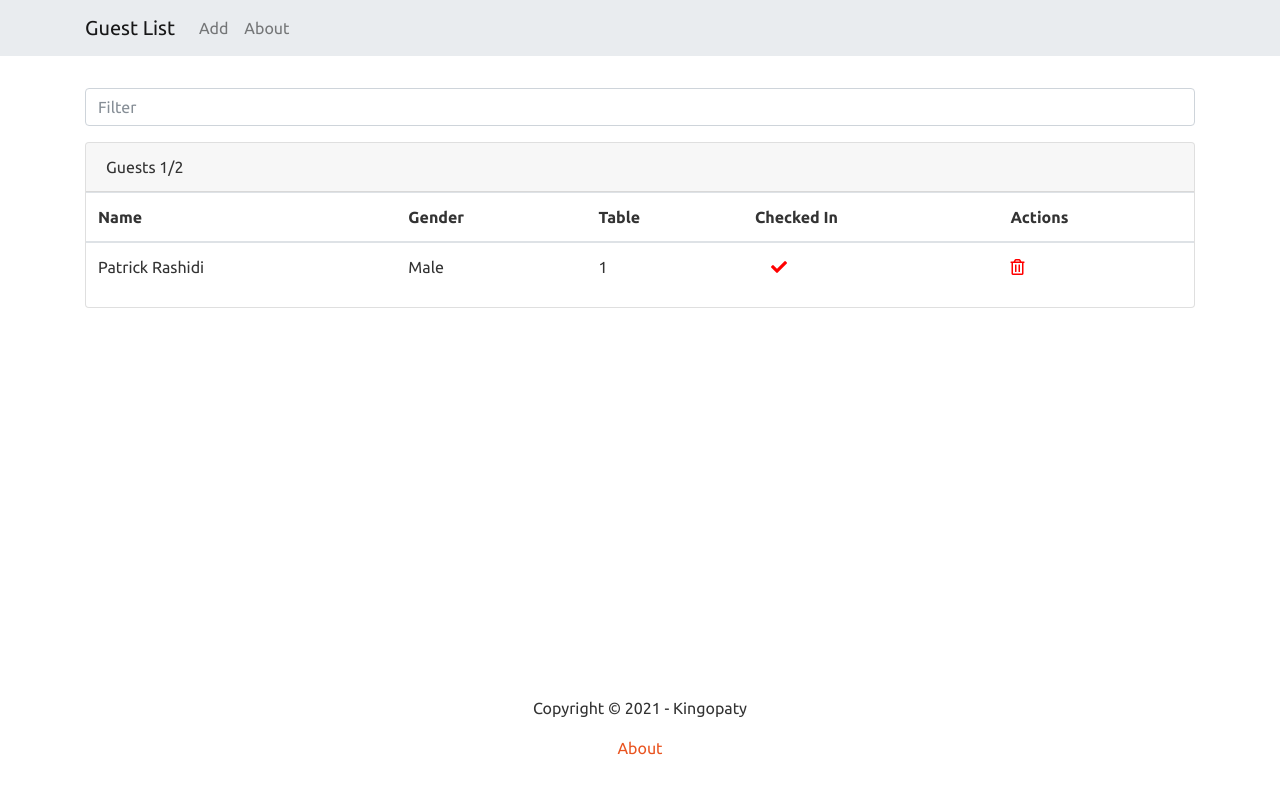
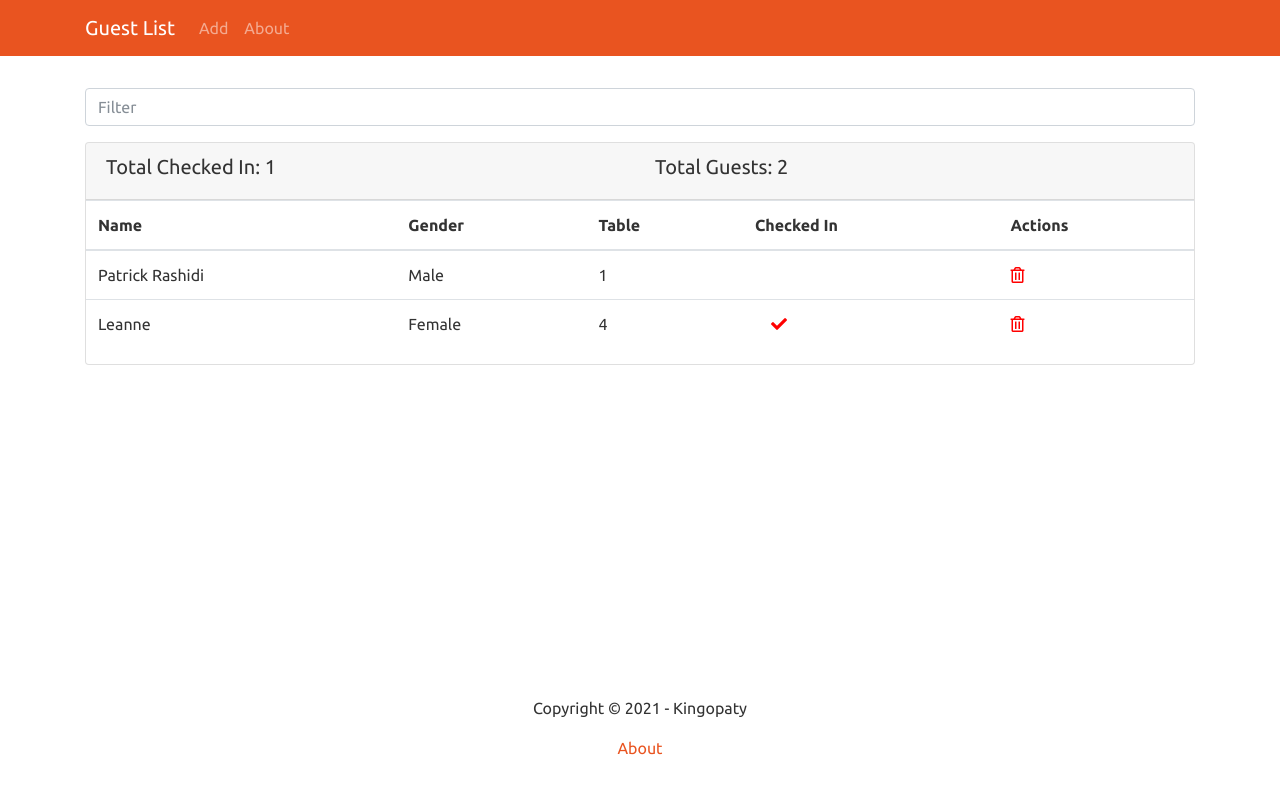
Before and after one commit to prashidi/guests-list, a React (Create React App) app: page / in a window 1280 px wide. Shown: the top 794 px of the page. Built offline with nearby package versions, Linux system fonts and the light colour scheme; data requests are answered from the project's data file.

Commit message:
Finishing touch

```diff
--- a/db.json
+++ b/db.json
@@ -4,8 +4,15 @@
       "name": "Patrick Rashidi",
       "gender": "Male",
       "table": "1",
-      "id": 1,
-      "attended": true
+      "attended": false,
+      "id": 1
+    },
+    {
+      "name": "Leanne",
+      "gender": "Female",
+      "table": "4",
+      "attended": true,
+      "id": 2
     }
   ]
 }
--- a/src/components/GuestForm.js
+++ b/src/components/GuestForm.js
@@ -19,7 +19,9 @@ const Form = ({ onAdd }) => {
       return;
     }
 
-    onAdd({ name, gender, table });
+    let attended = false;
+
+    onAdd({ name, gender, table, attended });
 
     setName("");
     setTable("");
--- a/src/components/Guests.js
+++ b/src/components/Guests.js
@@ -1,11 +1,24 @@
 import Guest from "./Guest";
 
 const Guests = ({ onDelete, onCheckedIn, guests }) => {
+  const totalGuests = guests.length;
+
+  const totalAttended = Object.values(guests).filter(
+    (guest) => guest.attended === true
+  ).length;
+
   return (
     <>
-      <div className='card'>
+      <div className='card card-horizontal'>
         <div className='card-header'>
-          Guests <span className='my-2 my-sm-0'>1/2</span>
+          <div class='row'>
+            <div class='col align-self-start'>
+              <h5 className='flex-column'>Total Checked In: {totalAttended}</h5>
+            </div>
+            <div class='col align-self-end'>
+              <h5>Total Guests: {totalGuests}</h5>
+            </div>
+          </div>
         </div>
         <table className='card-table table'>
           <thead>
--- a/src/components/Header.js
+++ b/src/components/Header.js
@@ -3,7 +3,7 @@ import { Link } from "react-router-dom";
 
 const Header = () => {
   return (
-    <nav className='navbar navbar-expand-lg navbar-light bg-light'>
+    <nav className='navbar navbar-expand-lg navbar-dark bg-primary'>
       <div className='container'>
         <Link className='navbar-brand' to='/'>
           Guest List
```
Also changed, not shown: 1 other file (tests, documents, lock files or other folders).
